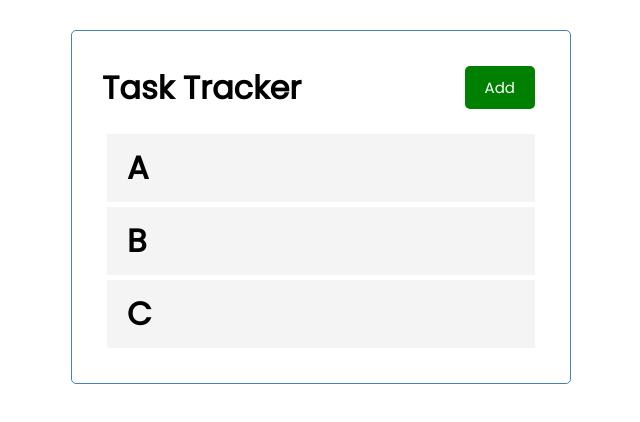
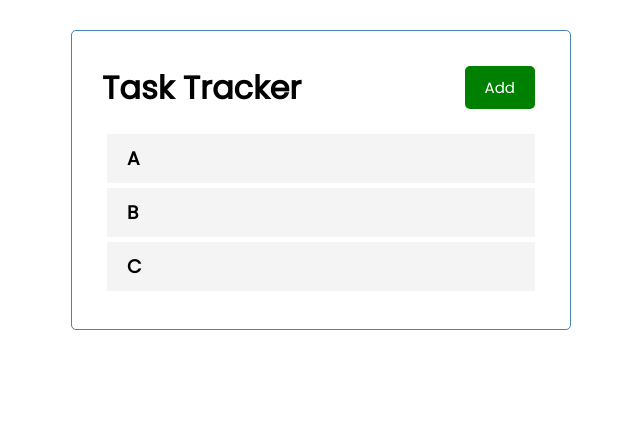
Before and after one commit to iArtz/react-task-tracker, a React (Create React App) app: page / in a window 1280 px wide. Shown: the top 422 px of the page, without its empty margins (319-959 px from the left). Built offline with nearby package versions, Linux system fonts and the light colour scheme.

Commit message:
Added propTypes task

```diff
--- a/src/components/Task.js
+++ b/src/components/Task.js
@@ -3,17 +3,31 @@
 const Task = ({ task }) => {
   return (
     <div className='task'>
-      <h1>{task}</h1>
+      <h3>{task.text}</h3>
     </div>
   )
 }
 
 Task.defaultProps = {
-  task: 'My Task',
+  task: {
+    id: 1,
+    text: 'My Task',
+    day: 'Feb 21th at 09:09am',
+  },
 }
 
+// * PropTypes.objectOf is used when describing an object whose properties are all the same type.
 Task.propTypes = {
-  task: PropTypes.string,
+  task: PropTypes.objectOf(PropTypes.string),
 }
 
+// * PropTypes.shape is used when describing an object whose keys are known ahead of time, and may represent different types.
+// Task.propTypes = {
+//   task: PropTypes.shape({
+//     id: PropTypes.string,
+//     text: PropTypes.string,
+//     day: PropTypes.string,
+//   }),
+// }
+
 export default Task
--- a/src/components/Tasks.js
+++ b/src/components/Tasks.js
@@ -4,7 +4,7 @@
   return (
     <div>
       {tasks.map((task) => (
-        <Task key={task.id} task={task.text} />
+        <Task key={task.id} task={task} />
       ))}
     </div>
   )
```
